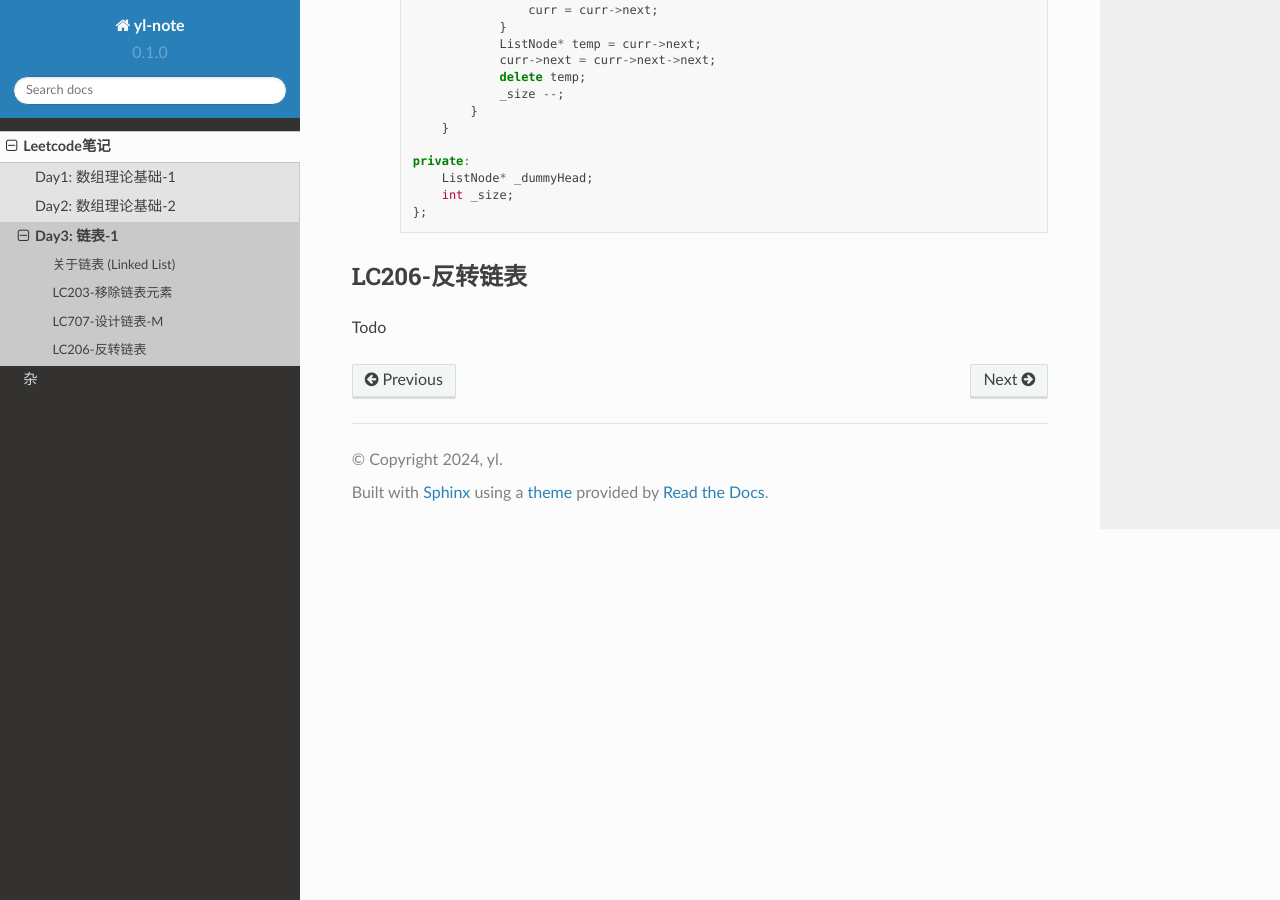
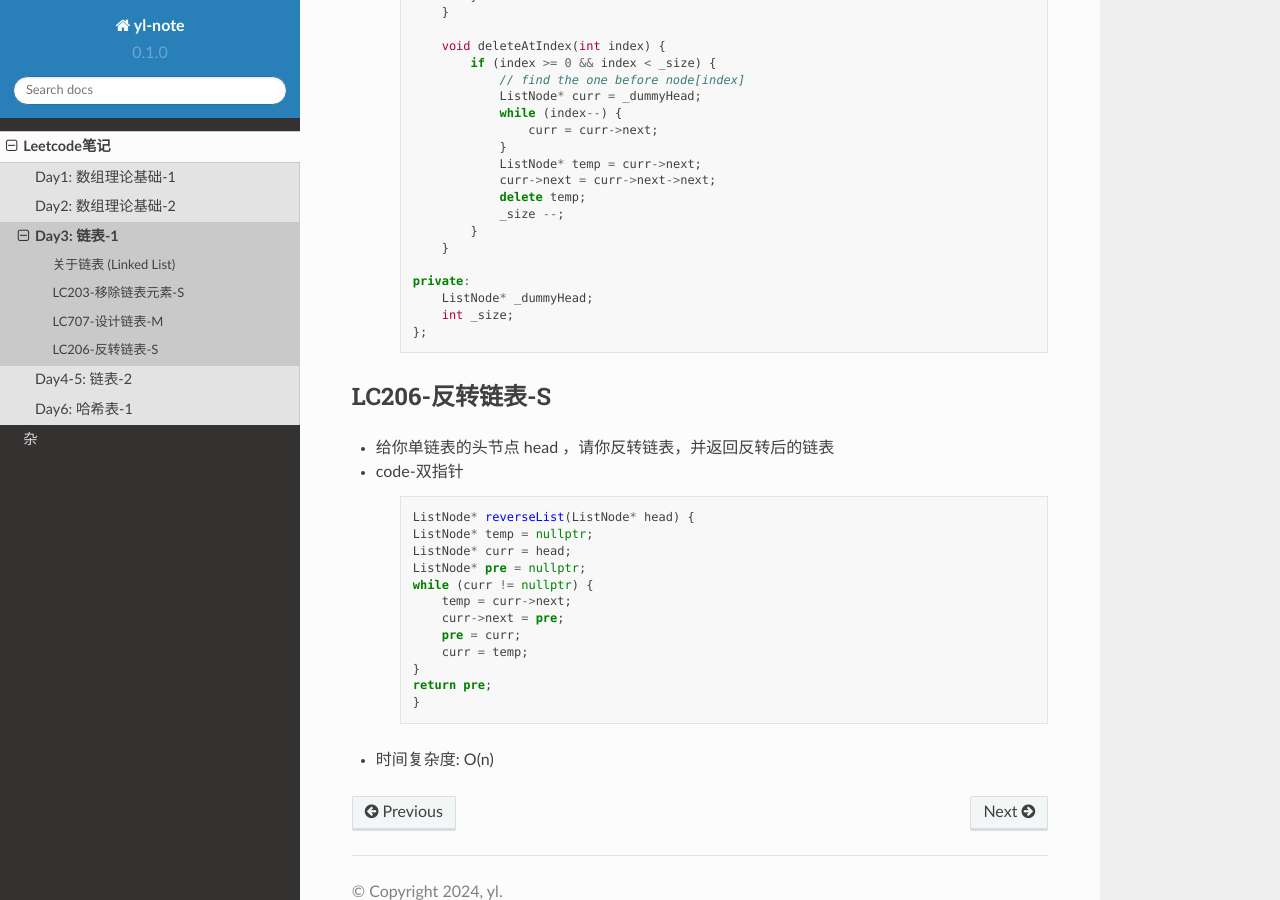
Before and after one commit to panglben/yl_note_repo, a Sphinx documentation site: the page built from docs/source/leetcode-note/day3.rst, in a window 1280 px wide and 900 px high, scrolled down 2295 px. Built offline with Sphinx 7.4.7 and the Read the Docs theme 2.0.0, drawn with Linux system fonts in a browser that asks for light colours; some of the changed text lies outside the part shown.

Commit message:
linked list

```diff
--- a/docs/source/leetcode-note/day3.rst
+++ b/docs/source/leetcode-note/day3.rst
@@ -29,12 +29,19 @@ Day3: 链表-1
 
     - 循环链表
 
-LC203-移除链表元素
-------------------
+- 链表与数组
+
+    数组适用于频繁查询 (O(1)), 较少增删 (O(n))的场景； 而链表相反, 适用于频繁增删 (O(1)), 较少查询 (O(n))的场景
+
+
+LC203-移除链表元素-S
+-------------------
 
 - 给你一个链表的头节点 head 和一个整数 val ，请你删除链表中所有满足 Node.val == val 的节点，并返回 新的头节点 。
 
-- note: C++里最好手动清理一下被删的node
+- note1: C++里最好手动清理一下被删的node
+
+- note2: 加入虚拟头节点后可以避免对头节点的特殊处理
 
 - code
 
@@ -145,7 +152,26 @@ LC707-设计链表-M
             int _size;
         };
 
-LC206-反转链表
---------------
+LC206-反转链表-S
+----------------
 
-Todo
+- 给你单链表的头节点 head ，请你反转链表，并返回反转后的链表
+
+- code-双指针
+
+    .. code:: c++
+
+        ListNode* reverseList(ListNode* head) {
+        ListNode* temp = nullptr;
+        ListNode* curr = head;
+        ListNode* pre = nullptr;
+        while (curr != nullptr) {
+            temp = curr->next;
+            curr->next = pre;
+            pre = curr;
+            curr = temp;
+        }
+        return pre;
+        }
+
+- 时间复杂度: O(n)
--- a/docs/source/leetcode-note/index.rst
+++ b/docs/source/leetcode-note/index.rst
@@ -10,3 +10,5 @@ Leetcode笔记
     day1
     day2
     day3
+    day4-5
+    day6
```
Also changed, not shown: docs/source/leetcode-note/day4-5.rst (added, +133 -0 lines), docs/source/leetcode-note/day6.rst (added, +23 -0 lines).
